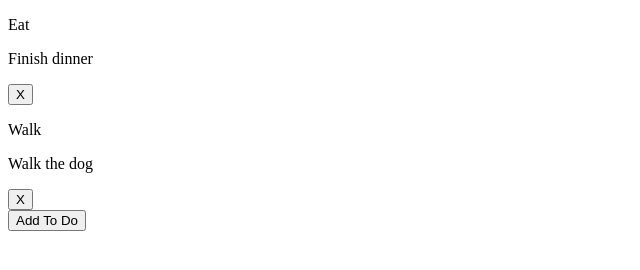
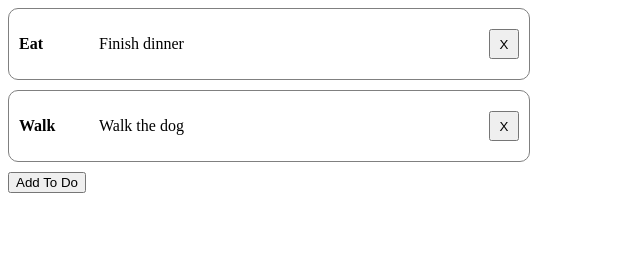
Before and after one commit to slabwu/todo-list, a website built with webpack: page src/template.html in a window 1280 px wide. Shown: the whole page, without its empty margins (0-640 px from the left). Built offline with nearby package versions, Linux system fonts and the light colour scheme.

Commit message:
Add styling to to-do list

```diff
--- a/src/styles.css
+++ b/src/styles.css
@@ -1,3 +1,27 @@
 body {
     background-color: white;
 }
+
+.toDoItem {
+    display: flex;
+    width: 500px;
+    align-items: center;
+    border: 1px grey solid;
+    padding: 10px;
+    margin-bottom: 10px;
+    border-radius: 10px;
+}
+
+.toDoItem p.title {
+    flex: 0 0 80px;
+    font-weight: bold;
+}
+
+.toDoItem p.description {
+    flex: 1;
+}
+
+.toDoItem button.x {
+    width: 30px;
+    height: 30px;
+}
```
